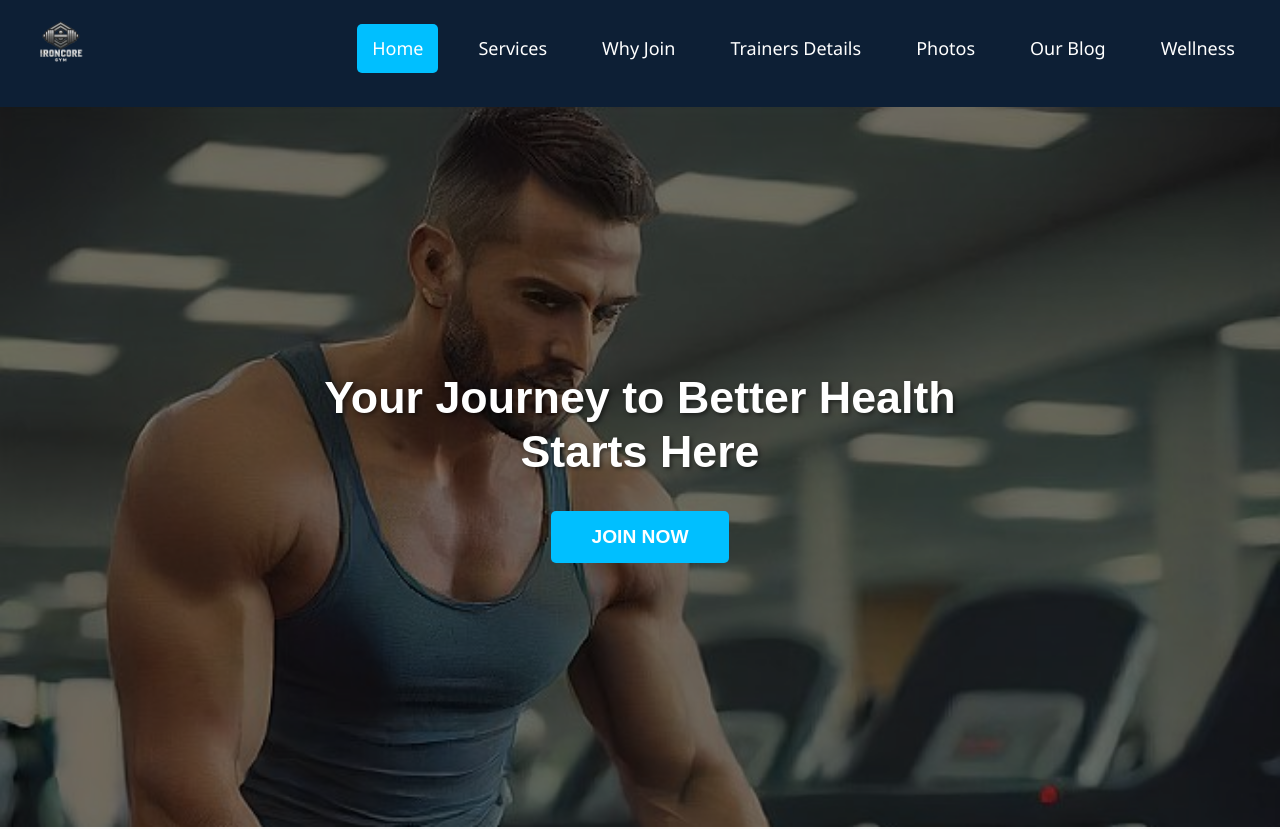
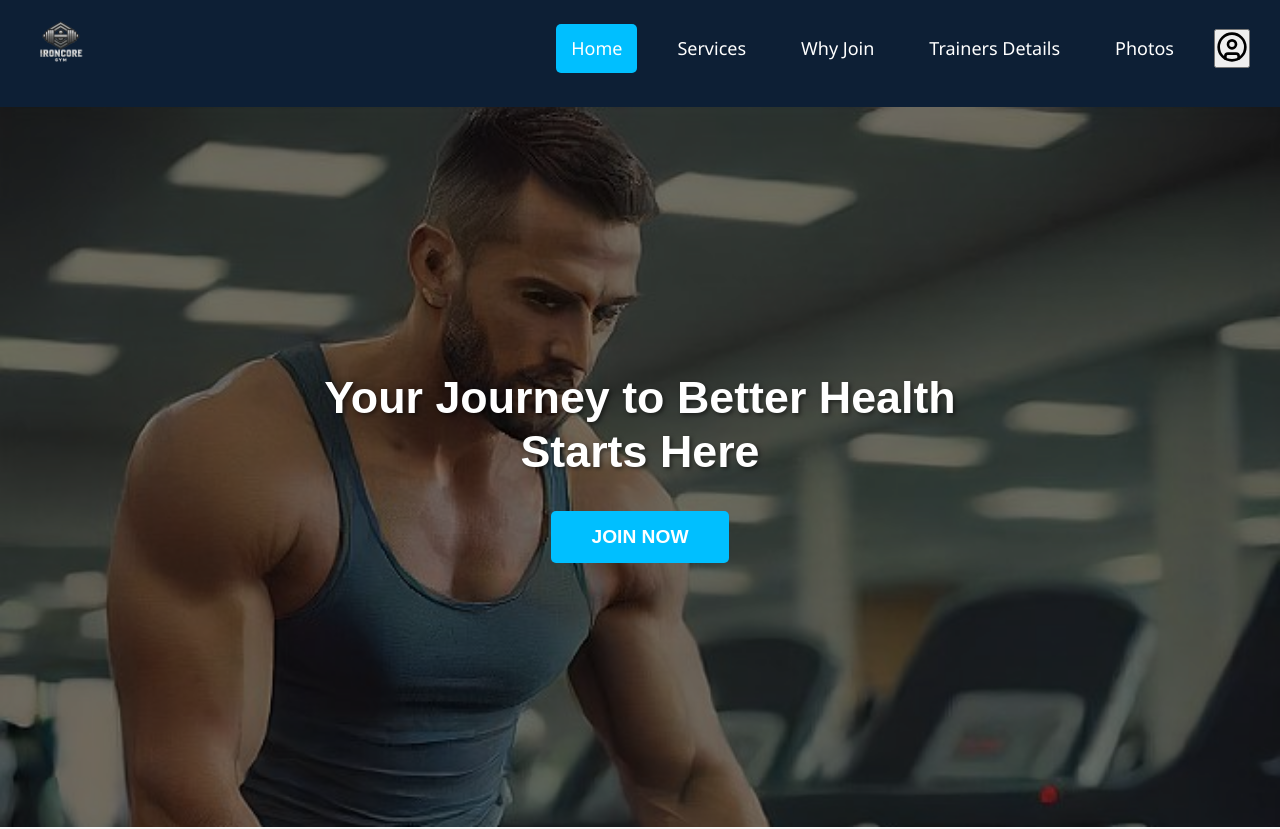
Before and after one commit to codinggita/ironcore_gym, a React (Vite) app in the folder Frontend/vite_app/: page /home in a window 1280 px wide. Shown: the top 829 px of the page. Built offline with nearby package versions, Linux system fonts and the light colour scheme.

Commit message:
Implements user icon dropdown with dynamic login/logout functionality and conditional navigation links.

```diff
--- a/Frontend/vite_app/src/components/Navbar.jsx
+++ b/Frontend/vite_app/src/components/Navbar.jsx
@@ -1,8 +1,25 @@
-import { NavLink } from "react-router-dom";
+import React, { useState } from "react";
+import { NavLink, useNavigate } from "react-router-dom";
+import { UserCircle } from "lucide-react";
 import "./Navbar.css";
 import logo from "../assets/logo-without-bg.png";
 
 const Navbar = () => {
+  const navigate = useNavigate();
+  const isAuthenticated = !!localStorage.getItem("userToken");
+  const [showDropdown, setShowDropdown] = useState(false);
+
+  const handleLogout = () => {
+    localStorage.removeItem("userToken");
+    navigate("/");
+    setShowDropdown(false);
+  };
+
+  const handleLogin = () => {
+    navigate("/login");
+    setShowDropdown(false);
+  };
+
   return (
     <nav className="navbar">
       <div className="logo">
@@ -12,10 +29,36 @@ const Navbar = () => {
         <li><NavLink to="/home" className={({ isActive }) => isActive ? "active" : ""}>Home</NavLink></li>
         <li><NavLink to="/service">Services</NavLink></li>
         <li><NavLink to="/why-join">Why Join</NavLink></li>
-        <li><NavLink to="/trainers-details">Trainers Details</NavLink></li>
+          <li><NavLink to="/trainers-details">Trainers Details</NavLink></li>
         <li><NavLink to="/photos">Photos</NavLink></li>
-        <li><NavLink to="/our-blog">Our Blog</NavLink></li>
-        <li><NavLink to="/wellness">Wellness</NavLink></li>
+        {isAuthenticated && (
+          <li><NavLink to="/our-blog">Our Blog</NavLink></li>
+        )}
+        {isAuthenticated && (
+          <li><NavLink to="/wellness">Wellness</NavLink></li>
+        )}
+        <li className="user-menu">
+          <button
+            className="user-icon-btn"
+            onClick={() => setShowDropdown(!showDropdown)}
+            onBlur={() => setTimeout(() => setShowDropdown(false), 200)}
+          >
+            <UserCircle size={32} />
+          </button>
+          {showDropdown && (
+            <div className="dropdown-menu">
+              {isAuthenticated ? (
+                <button onClick={handleLogout} className="dropdown-item">
+                  Logout
+                </button>
+              ) : (
+                <button onClick={handleLogin} className="dropdown-item">
+                  Sign In
+                </button>
+              )}
+            </div>
+          )}
+        </li>
       </ul>
     </nav>
   );
```
